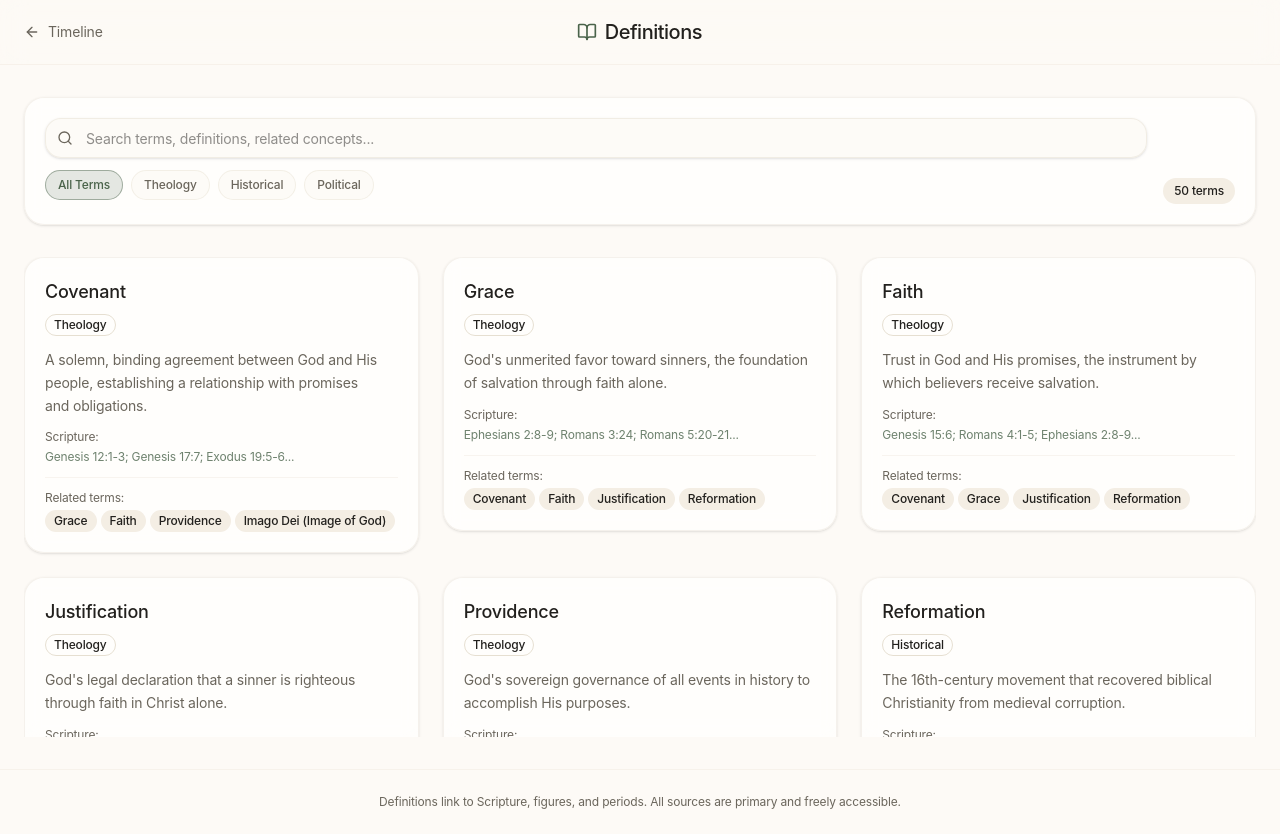
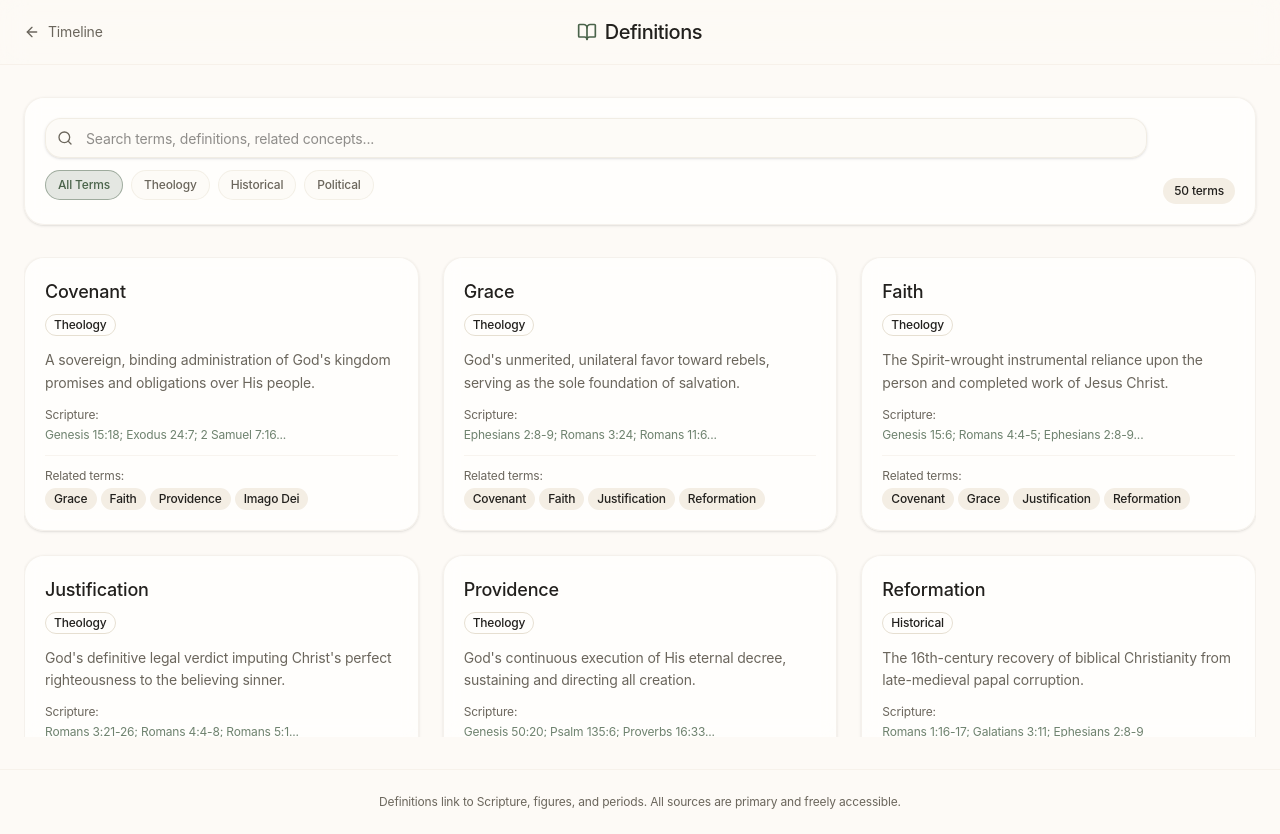
Before and after one commit to baney75/history-of-the-world-learning-atlas, a React (Vite) app: page /definitions in a window 1280 px wide. Built offline with nearby package versions, Linux system fonts and the light colour scheme.

Commit message:
feat: improve definitions with primary sources and refine UI image layouts

```diff
--- a/src/data/definitions.ts
+++ b/src/data/definitions.ts
@@ -4,120 +4,120 @@ export const definitions: Definition[] = [
   {
     id: 'covenant',
     term: 'Covenant',
-    shortDefinition: 'A solemn, binding agreement between God and His people, establishing a relationship with promises and obligations.',
-    fullDefinition: 'In Scripture, a covenant is a divinely initiated agreement that establishes a relationship between God and humanity. Unlike human contracts, biblical covenants are initiated by God and involve His sovereign promises. Major covenants include the Abrahamic Covenant (Genesis 12, 15, 17), the Mosaic Covenant (Exodus 19-24), the Davidic Covenant (2 Samuel 7), and the New Covenant (Jeremiah 31; Luke 22). Each covenant reveals aspects of God\'s redemptive plan, culminating in Christ as the mediator of the New Covenant.',
+    shortDefinition: 'A sovereign, binding administration of God\'s kingdom promises and obligations over His people.',
+    fullDefinition: 'A divine covenant is God\'s sovereign initiative to establish a relationship with humanity characterized by absolute promises and specific regulations. Structured like ancient Near-Eastern suzerain-vassal treaties, biblical covenants are non-negotiable administrations of God\'s kingdom. From the Covenant of Works in Eden through the Abrahamic, Mosaic, and Davidic administrations, all covenants find their ultimate fulfillment in Christ, the mediator of the New Covenant (Jeremiah 31), whose blood irreversibly seals God\'s redemptive promises to His elect.',
     category: 'theology',
-    scriptureReferences: ['Genesis 12:1-3', 'Genesis 17:7', 'Exodus 19:5-6', '2 Samuel 7:12-16', 'Jeremiah 31:31-34', 'Luke 22:20', 'Hebrews 8:6-13'],
+    scriptureReferences: ['Genesis 15:18', 'Exodus 24:7', '2 Samuel 7:16', 'Jeremiah 31:31-34', 'Hebrews 8:6-13'],
     relatedFigures: ['abraham', 'moses', 'david', 'jesus', 'paul'],
     relatedPeriods: ['patriarchal-era', 'exodus-period', 'israelite-kingdom', 'life-of-christ'],
     relatedTerms: ['grace', 'faith', 'promise'],
     sources: [
-      { title: 'Covenant (Biblical)', url: 'https://www.gotquestions.org/covenant-definition.html', type: 'theological' },
+      { title: 'Westminster Confession of Faith, Ch. 7: Of God\'s Covenant with Man', url: 'https://thewestminsterstandard.org/the-westminster-confession/#7', type: 'theological' },
       { title: 'Hebrews 8 (ESV)', url: 'https://www.biblegateway.com/passage/?search=Hebrews%208&version=ESV', type: 'bible' },
     ],
   },
   {
     id: 'grace',
     term: 'Grace',
-    shortDefinition: 'God\'s unmerited favor toward sinners, the foundation of salvation through faith alone.',
-    fullDefinition: 'Grace is God\'s favor freely given to those who deserve His wrath. It is the unearned gift of salvation through Jesus Christ, received by faith alone. Scripture teaches that we are saved by grace through faith, not by works (Ephesians 2:8-9). Grace does not merely pardon sin but transforms the sinner, producing good works as the fruit of salvation. The Reformation recovered the biblical doctrine of sola gratia—grace alone—as the sole cause of salvation.',
+    shortDefinition: 'God\'s unmerited, unilateral favor toward rebels, serving as the sole foundation of salvation.',
+    fullDefinition: 'Grace is God\'s unilateral, active favor toward sinners who possess no inherent merit and deserve absolute justice. It operates independent of human effort, ethnic privilege, or moral achievement. As the central doctrine of the Reformation (sola gratia), grace does not merely offer potential pardon but sovereignly accomplishes redemption, granting justifying faith and transforming the wicked into the adopted heirs of God. It is the definitive antithesis to any theology of human works.',
     category: 'theology',
-    scriptureReferences: ['Ephesians 2:8-9', 'Romans 3:24', 'Romans 5:20-21', 'Titus 2:11-14', '2 Corinthians 12:9'],
+    scriptureReferences: ['Ephesians 2:8-9', 'Romans 3:24', 'Romans 11:6', 'Titus 3:5-7'],
     relatedFigures: ['jesus', 'paul', 'augustine', 'martin-luther'],
     relatedPeriods: ['life-of-christ', 'early-church', 'reformation'],
     relatedTerms: ['covenant', 'faith', 'justification'],
     sources: [
-      { title: 'Grace (Theopedia)', url: 'https://www.theopedia.com/grace', type: 'theological' },
+      { title: 'Calvin\'s Institutes, Book II: Knowledge of God the Redeemer', url: 'https://ccel.org/ccel/calvin/institutes.toc.html', type: 'theological' },
       { title: 'Ephesians 2:8-9 (ESV)', url: 'https://www.biblegateway.com/passage/?search=Ephesians%202%3A8-9&version=ESV', type: 'bible' },
     ],
   },
   {
     id: 'faith',
     term: 'Faith',
-    shortDefinition: 'Trust in God and His promises, the instrument by which believers receive salvation.',
-    fullDefinition: 'Biblical faith is not mere intellectual assent but trust in God and His revealed Word. It is the gift of God (Ephesians 2:8) and the instrument through which believers receive Christ and His righteousness. Abraham is the exemplar of justifying faith (Genesis 15:6; Romans 4). Faith looks to Christ alone for salvation, resting on His finished work. True faith produces obedience and good works as its necessary fruit (James 2:14-26).',
+    shortDefinition: 'The Spirit-wrought instrumental reliance upon the person and completed work of Jesus Christ.',
+    fullDefinition: 'Historic Christian faith comprises three indispensable elements: notitia (knowledge of truth), assensus (intellectual conviction), and fiducia (personal trust). It serves not as the meritorious ground of salvation, but solely as the empty-handed instrument that receives Christ\'s imputed righteousness. Divinely granted (Ephesians 2:8), this justifying faith invariably produces the necessary fruit of obedience, distinguishing genuine belief from dead orthodoxy (James 2).',
     category: 'theology',
-    scriptureReferences: ['Genesis 15:6', 'Romans 4:1-5', 'Ephesians 2:8-9', 'Hebrews 11:1', 'James 2:14-26'],
+    scriptureReferences: ['Genesis 15:6', 'Romans 4:4-5', 'Ephesians 2:8-9', 'Hebrews 11:1'],
     relatedFigures: ['abraham', 'jesus', 'paul', 'martin-luther'],
     relatedPeriods: ['patriarchal-era', 'life-of-christ', 'reformation'],
     relatedTerms: ['covenant', 'grace', 'justification'],
     sources: [
-      { title: 'Faith (GotQuestions)', url: 'https://www.gotquestions.org/faith-in-God.html', type: 'theological' },
+      { title: 'Heidelberg Catechism, Lord\'s Day 7 (True Faith)', url: 'https://www.heidelberg-catechism.com/en/lords-days/7.html', type: 'theological' },
       { title: 'Hebrews 11 (ESV)', url: 'https://www.biblegateway.com/passage/?search=Hebrews%2011&version=ESV', type: 'bible' },
     ],
   },
   {
     id: 'justification',
     term: 'Justification',
-    shortDefinition: 'God\'s legal declaration that a sinner is righteous through faith in Christ alone.',
-    fullDefinition: 'Justification is the act of God\'s free grace by which He declares sinners righteous, not on the basis of their own works, but on the basis of Christ\'s perfect righteousness imputed to them through faith. This doctrine, central to the Reformation, distinguishes Christianity from all works-based religions. Justification is a one-time legal declaration, distinct from sanctification (the ongoing process of being made holy). Paul\'s epistles, especially Romans and Galatians, establish justification by faith alone (sola fide).',
+    shortDefinition: 'God\'s definitive legal verdict imputing Christ\'s perfect righteousness to the believing sinner.',
+    fullDefinition: 'Justification is a forensic, instantaneous act of God\'s free grace, decisively declaring sinners perfectly righteous. Distinct from internal moral renewal (sanctification), it relies entirely on the alien righteousness of Christ imputed to the believer and received by faith alone (sola fide). This precise distinction between infused grace and imputed righteousness formed the uncompromising material principle upon which the Protestant Reformation stood or fell.',
     category: 'theology',
-    scriptureReferences: ['Romans 3:21-26', 'Romans 4:1-8', 'Romans 5:1', 'Galatians 2:16', 'Philippians 3:9'],
+    scriptureReferences: ['Romans 3:21-26', 'Romans 4:4-8', 'Romans 5:1', 'Philippians 3:9'],
     relatedFigures: ['jesus', 'paul', 'augustine', 'martin-luther'],
     relatedPeriods: ['life-of-christ', 'early-church', 'reformation'],
     relatedTerms: ['grace', 'faith', 'sanctification'],
     sources: [
-      { title: 'Justification (Ligonier)', url: 'https://www.ligonier.org/learn/articles/justification-faith-alone/', type: 'theological' },
+      { title: 'Westminster Larger Catechism, Q. 70-73: Justification', url: 'https://thewestminsterstandard.org/the-westminster-larger-catechism/#70', type: 'theological' },
       { title: 'Romans 3:21-26 (ESV)', url: 'https://www.biblegateway.com/passage/?search=Romans%203%3A21-26&version=ESV', type: 'bible' },
     ],
   },
   {
     id: 'providence',
     term: 'Providence',
-    shortDefinition: 'God\'s sovereign governance of all events in history to accomplish His purposes.',
-    fullDefinition: 'Divine providence is God\'s ongoing involvement in His creation, whereby He preserves, governs, and directs all things according to His wise and holy purpose. Nothing happens outside God\'s sovereign control, yet human beings remain responsible for their actions. Providence ensures that God\'s purposes are fulfilled, including the salvation of His people. The doctrine of providence provides comfort to believers, knowing that all things work together for good for those who love God (Romans 8:28).',
+    shortDefinition: 'God\'s continuous execution of His eternal decree, sustaining and directing all creation.',
+    fullDefinition: 'Divine providence is the execution of God\'s eternal decree whereby He meticulously sustains, directs, disposes, and governs all creatures, actions, and things, from the greatest to the least, according to His infallible foreknowledge. He exercises this absolute sovereignty utilizing primary and secondary causes, ensuring that history irrevocably trends toward His intended consummation without violating human agency or making Himself the author of sin.',
     category: 'theology',
-    scriptureReferences: ['Genesis 50:20', 'Psalm 135:6', 'Proverbs 16:33', 'Romans 8:28', 'Ephesians 1:11'],
+    scriptureReferences: ['Genesis 50:20', 'Psalm 135:6', 'Proverbs 16:33', 'Romans 8:28-30'],
     relatedFigures: ['abraham', 'joseph', 'jesus', 'paul'],
     relatedPeriods: ['creation', 'patriarchal-era', 'modern-era'],
     relatedTerms: ['sovereignty', 'covenant'],
     sources: [
-      { title: 'Providence (GotQuestions)', url: 'https://www.gotquestions.org/divine-providence.html', type: 'theological' },
+      { title: 'Westminster Confession of Faith, Ch. 5: Of Providence', url: 'https://thewestminsterstandard.org/the-westminster-confession/#5', type: 'theological' },
       { title: 'Romans 8:28 (ESV)', url: 'https://www.biblegateway.com/passage/?search=Romans%208%3A28&version=ESV', type: 'bible' },
     ],
   },
   {
     id: 'reformation',
     term: 'Reformation',
-    shortDefinition: 'The 16th-century movement that recovered biblical Christianity from medieval corruption.',
-    fullDefinition: 'The Protestant Reformation was a 16th-century movement that recovered the biblical gospel from centuries of medieval corruption. Martin Luther\'s posting of the Ninety-Five Theses in 1517 challenged the sale of indulgences and ignited a return to Scripture alone (sola scriptura), faith alone (sola fide), and grace alone (sola gratia). The Reformation established the principles of Scripture\'s supreme authority and justification by faith alone, transforming Western civilization and founding Protestant churches.',
+    shortDefinition: 'The 16th-century recovery of biblical Christianity from late-medieval papal corruption.',
+    fullDefinition: 'The Protestant Reformation was a decisive 16th-century recovery of the biblical gospel. Initiated by Martin Luther\'s 1517 challenge to the mercenary sale of indulgences, it fundamentally dismantled the medieval sacramental system. The Reformers championed Scripture as the sole infallible authority (sola scriptura) and justification as an instantaneous gift received by faith alone (sola fide), permanently shattering the religious and political hegemony of the Roman communion.',
     category: 'historical',
     scriptureReferences: ['Romans 1:16-17', 'Galatians 3:11', 'Ephesians 2:8-9'],
     relatedFigures: ['martin-luther', 'augustine', 'thomas-aquinas'],
     relatedPeriods: ['reformation', 'middle-ages'],
     relatedTerms: ['justification', 'grace', 'faith'],
     sources: [
-      { title: 'Protestant Reformation (Britannica)', url: 'https://www.britannica.com/event/Reformation', type: 'historical' },
-      { title: 'Ninety-Five Theses', url: 'https://www.christianhistoryinstitute.org/institute/resource/ninety-five-theses/', type: 'primary' },
+      { title: 'The Ninety-Five Theses (Martin Luther)', url: 'https://www.christianhistoryinstitute.org/institute/resource/ninety-five-theses/', type: 'primary' },
+      { title: 'Romans 1:16-17 (ESV)', url: 'https://www.biblegateway.com/passage/?search=Romans%201%3A16-17&version=ESV', type: 'bible' },
     ],
   },
   {
     id: 'abolition',
     term: 'Abolition of Slavery',
-    shortDefinition: 'The movement to end chattel slavery, driven by Christian conviction in the image of God in all people.',
-    fullDefinition: 'The abolition of slavery in the Western world was driven primarily by Christian conviction that all people are created in God\'s image and deserve liberty. William Wilberforce led the British campaign, while American abolitionists like Frederick Douglass and Harriet Tubman fought against the institution. Scripture condemns man-stealing (Exodus 21:16) and affirms the equal dignity of all people (Galatians 3:28). The abolitionist movement demonstrates how biblical truth transforms society.',
+    shortDefinition: 'The eradication of chattel slavery driven by the biblical doctrine of the imago Dei.',
+    fullDefinition: 'The Western abolition of slavery was fundamentally driven by the Christian conviction that humans are universally created in the image of God. Parliamentarian William Wilberforce anchored the British abolition campaign directly in biblical anthropology, while American abolitionists fought to realize the Declaration\'s Creator-endowed equality. Because man-stealing is a capital offense in biblical law (Exodus 21:16), the institution of chattel slavery was systematically dismantled by the force of Christian theological pressure.',
     category: 'historical',
     scriptureReferences: ['Exodus 21:16', 'Galatians 3:28', 'Philemon 1:16', '1 Timothy 1:10'],
     relatedFigures: ['william-wilberforce', 'frederick-douglass', 'harriet-tubman', 'abraham-lincoln'],
     relatedPeriods: ['american-founding', 'modern-era'],
     relatedTerms: ['imago-dei', 'liberty'],
     sources: [
-      { title: 'Abolitionism (Britannica)', url: 'https://www.britannica.com/topic/abolitionism-European-and-American-social-movement', type: 'historical' },
+      { title: 'Wilberforce\'s Abolition Speech (1789)', url: 'https://www.christianitytoday.com/history/issues/issue-53/william-wilberforce-1789-abolition-speech.html', type: 'primary' },
       { title: 'Exodus 21:16 (ESV)', url: 'https://www.biblegateway.com/passage/?search=Exodus%2021%3A16&version=ESV', type: 'bible' },
     ],
   },
   {
     id: 'imago-dei',
-    term: 'Imago Dei (Image of God)',
-    shortDefinition: 'The biblical teaching that human beings are created in the image and likeness of God.',
-    fullDefinition: 'Imago Dei is the foundational biblical truth that human beings are created in God\'s image (Genesis 1:26-27). This divine image gives every person inherent dignity, worth, and rights. It is the basis for human equality, the prohibition of murder (Genesis 9:6), and the mandate to treat all people with respect. The image of God was marred by the Fall but not destroyed, and is being renewed in believers through Christ (Colossians 3:10). This doctrine undergirds Western concepts of human rights and liberty.',
+    term: 'Imago Dei',
+    shortDefinition: 'The inherent, inviolable dignity of human beings as the direct image-bearers of the Creator.',
+    fullDefinition: 'Imago Dei (Image of God) establishes that humanity was uniquely patterned after God\'s own communicable attributes to exercise dominion over creation. This status grants profound, inherent dignity to every human life, serving as the absolute basis for the biblical prohibition of murder (Genesis 9:6) and forming the theological bedrock of Western human rights. Though severely distorted by the Fall, this image is progressively restored in the elect through union with Jesus Christ, the perfect image of the invisible God.',
     category: 'theology',
-    scriptureReferences: ['Genesis 1:26-27', 'Genesis 9:6', 'Psalm 8:4-5', 'James 3:9', 'Colossians 3:10'],
+    scriptureReferences: ['Genesis 1:26-27', 'Genesis 9:6', 'James 3:9', 'Colossians 1:15'],
     relatedFigures: ['abraham', 'jesus', 'paul'],
     relatedPeriods: ['creation', 'american-founding'],
     relatedTerms: ['abolition', 'liberty', 'covenant'],
     sources: [
-      { title: 'Image of God (GotQuestions)', url: 'https://www.gotquestions.org/image-of-God.html', type: 'theological' },
+      { title: 'Calvin\'s Institutes, Book I, Ch. 15 (Image of God)', url: 'https://ccel.org/ccel/calvin/institutes.toc.html', type: 'theological' },
       { title: 'Genesis 1:26-27 (ESV)', url: 'https://www.biblegateway.com/passage/?search=Genesis%201%3A26-27&version=ESV', type: 'bible' },
     ],
   },
@@ -267,7 +267,7 @@ export const definitions: Definition[] = [
     relatedPeriods: ['middle-ages', 'reformation'],
     relatedTerms: ['reformation', 'enlightenment'],
     sources: [
-      { title: 'Renaissance (Britannica)', url: 'https://www.britannica.com/event/Renaissance', type: 'historical' },
+      { title: 'Renaissance (Britannica)', url: 'https://www.britannica.com/topic/Renaissance', type: 'historical' },
       { title: 'Printing Press (History)', url: 'https://www.history.com/topics/inventions/printing-press', type: 'historical' },
     ],
   },
@@ -297,7 +297,7 @@ export const definitions: Definition[] = [
     relatedPeriods: ['american-founding'],
     relatedTerms: ['reformation', 'faith'],
     sources: [
-      { title: 'Great Awakening (Britannica)', url: 'https://www.britannica.com/event/Great-Awakening', type: 'historical' },
+      { title: 'Great Awakening (Britannica)', url: 'https://www.britannica.com/topic/Great-Awakening', type: 'historical' },
       { title: 'Jonathan Edwards Sermons', url: 'https://www.biblegateway.com/passage/?search=Romans%2010%3A9-13&version=ESV', type: 'bible' },
     ],
   },
@@ -319,15 +319,15 @@ export const definitions: Definition[] = [
   {
     id: 'natural-law',
     term: 'Natural Law',
-    shortDefinition: 'Moral truths knowable by reason, reflecting God\'s eternal law written on human hearts.',
-    fullDefinition: 'Natural law is the moral order built into creation, knowable by human reason apart from special revelation. Scripture affirms that God\'s law is written on human hearts (Romans 2:14-15). The Declaration of Independence appeals to "Laws of Nature and of Nature\'s God." Natural law provides a common moral foundation for civil society and grounds human rights in the created order rather than government grant.',
+    shortDefinition: 'God\'s universal moral standard, permanently inscribed upon the human conscience.',
+    fullDefinition: 'Natural Law is the immutable moral order instituted by the Creator, woven into the fabric of the cosmos, and imprinted on the conscience of every human being (Romans 2:14-15). It dictates that certain rights and duties exist inherently, independent of human legislation. This concept formed the philosophical bedrock of Western jurisprudence and the American founding, providing the objective standard by which all positive (human-made) laws are judged as either just or tyrannical.',
     category: 'political',
-    scriptureReferences: ['Romans 1:19-20', 'Romans 2:14-15', 'Psalm 19:1-6'],
-    relatedFigures: ['thomas-aquinas', 'thomas-jefferson', 'james-madison'],
-    relatedPeriods: ['american-founding', 'middle-ages'],
+    scriptureReferences: ['Romans 2:14-15', 'Psalm 19:1-4'],
+    relatedFigures: ['thomas-aquinas', 'john-locke', 'thomas-jefferson'],
+    relatedPeriods: ['middle-ages', 'american-founding'],
     relatedTerms: ['liberty', 'imago-dei'],
     sources: [
-      { title: 'Natural Law (Stanford Encyclopedia)', url: 'https://plato.stanford.edu/entries/natural-law-theory/', type: 'historical' },
+      { title: 'Aquinas: Summa Theologica, I-II, Q. 91, Art. 2 (Of the Natural Law)', url: 'https://www.ccel.org/ccel/aquinas/summa.FS_Q91_A2.html', type: 'primary' },
       { title: 'Romans 2:14-15 (ESV)', url: 'https://www.biblegateway.com/passage/?search=Romans%202%3A14-15&version=ESV', type: 'bible' },
     ],
   },
@@ -477,7 +477,7 @@ export const definitions: Definition[] = [
     relatedPeriods: ['middle-ages', 'constantinian-era'],
     relatedTerms: ['reformation', 'christendom'],
     sources: [
-      { title: 'East-West Schism (Britannica)', url: 'https://www.britannica.com/event/East-West-Schism-1054', type: 'historical' },
+      { title: 'East-West Schism (Britannica)', url: 'https://www.britannica.com/topic/East-West-Schism-1054', type: 'historical' },
       { title: 'John 17 (ESV)', url: 'https://www.biblegateway.com/passage/?search=John%2017%3A20-23&version=ESV', type: 'bible' },
     ],
   },
```
Also changed, not shown: src/App.tsx (+21 -1 lines), src/components/PeriodDetail.tsx (+28 -22 lines), src/components/TimelineCard.tsx (+10 -5 lines), .agent/map.md (added), .agent/memory.md (added), .agent/stack.md (added), .agent/todos.md (added).
